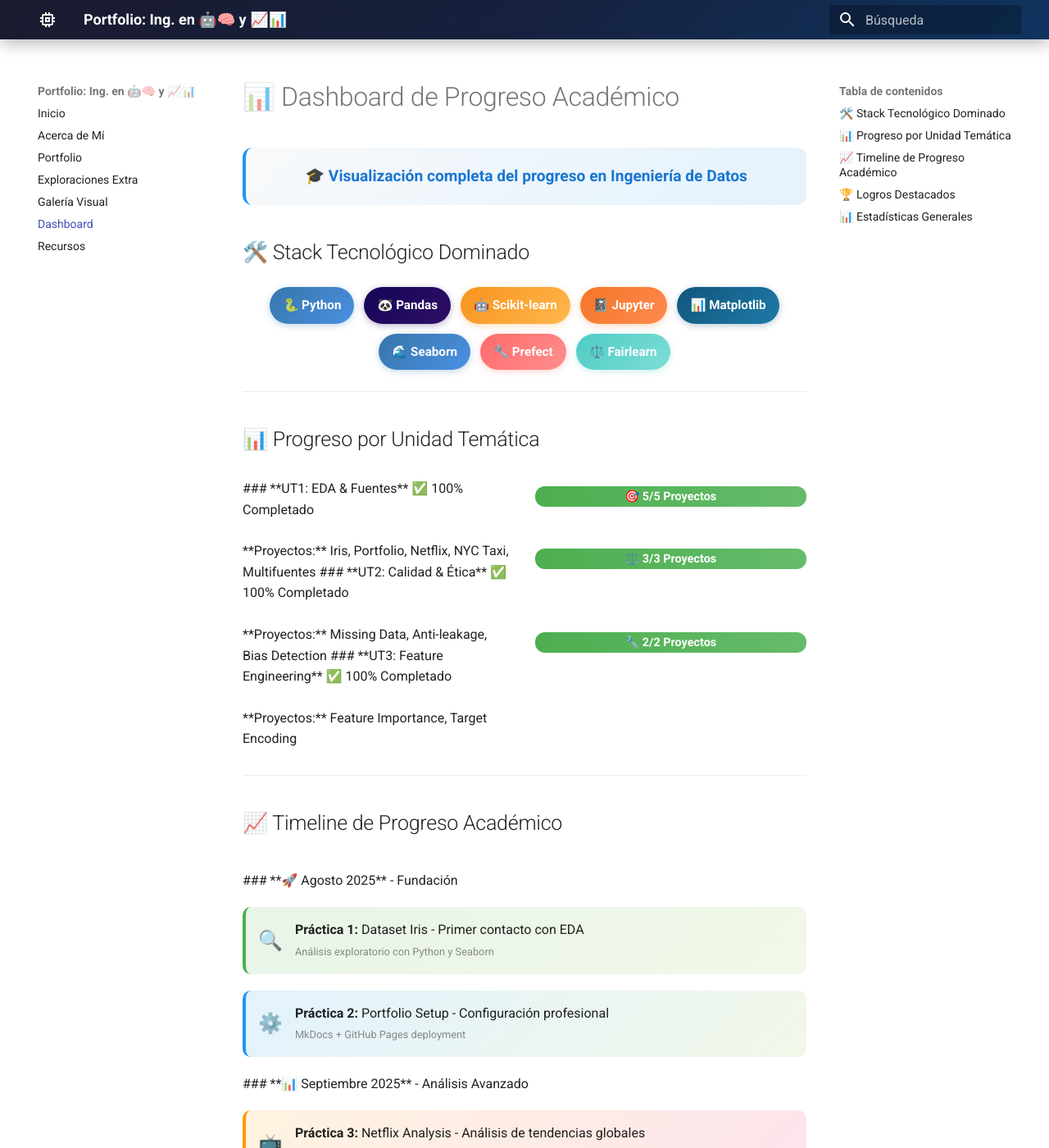
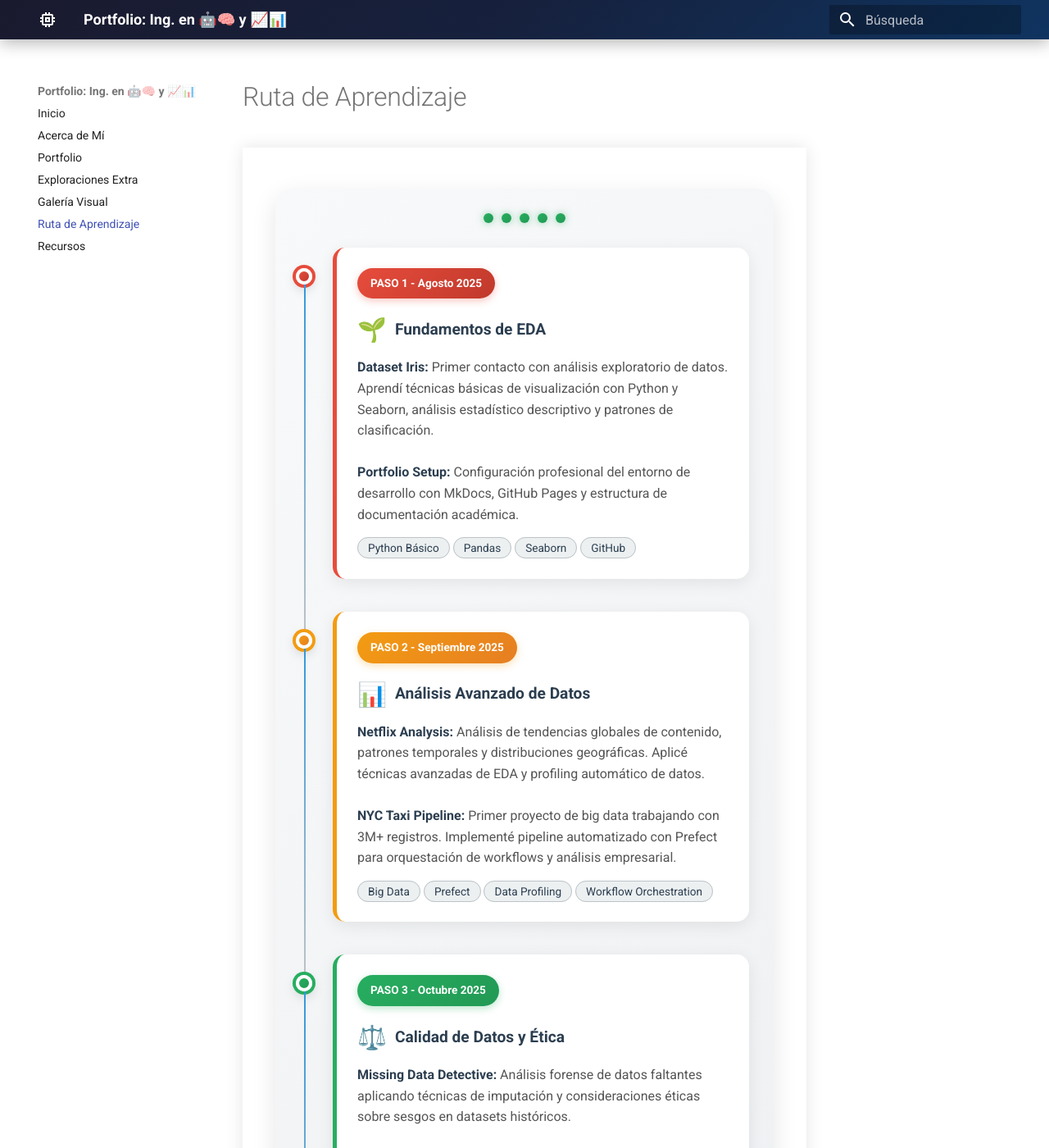
Before and after one commit to ValeRodMa/portafolio_ia_ucu, an MkDocs documentation site: the page built from docs/dashboard.md, in a window 1280 px wide and 1400 px high. Shown: the whole window at 82% size. Built offline with MkDocs 1.6.1 and Material for MkDocs 9.7.7, drawn with Linux system fonts in a browser that asks for light colours; some of the changed text lies outside the part shown.

Commit message:
actualizacion

```diff
--- a/docs/dashboard.md
+++ b/docs/dashboard.md
@@ -1,237 +1,316 @@
----
-title: "Dashboard de Progreso"
-date: 2025-01-01
----
+<style>
+.cv-container {
+  max-width: 800px;
+  margin: 0 auto;
+  background: white;
+  line-height: 1.6;
+  color: #333;
+  box-shadow: 0 0 20px rgba(0,0,0,0.1);
+}
 
-# 📊 Dashboard de Progreso Académico
+.cv-section {
+  padding: 30px 40px;
+}
 
-<div style="text-align: center; margin: 30px 0; padding: 20px; background: linear-gradient(135deg, #f8f9fa 0%, #e3f2fd 100%); border-radius: 12px; border-left: 4px solid #2196f3;">
-  <p style="margin: 0; font-size: 1.2em; color: #1976d2;">
-    🎓 <strong>Visualización completa del progreso en Ingeniería de Datos</strong>
-  </p>
-</div>
+.section-title {
+  font-size: 1.4em;
+  font-weight: bold;
+  color: #2c3e50;
+  margin-bottom: 20px;
+  padding-bottom: 8px;
+  border-bottom: 2px solid #3498db;
+  text-transform: uppercase;
+  letter-spacing: 1px;
+}
 
-## 🛠️ Stack Tecnológico Dominado
+.skill-tag {
+  background: #ecf0f1;
+  color: #2c3e50;
+  padding: 4px 12px;
+  border-radius: 15px;
+  font-size: 0.85em;
+  border: 1px solid #bdc3c7;
+}
 
-<div style="display: flex; flex-wrap: wrap; gap: 12px; margin: 25px 0; justify-content: center;">
+.learning-path-container {
+  background: linear-gradient(135deg, #f8f9fa 0%, #e9ecef 100%);
+  border-radius: 20px;
+  padding: 30px;
+  margin: 20px 0;
+  box-shadow: 0 10px 30px rgba(0,0,0,0.1);
+}
 
-<span style="background: linear-gradient(135deg, #3776AB, #4A90E2); color: white; padding: 10px 16px; border-radius: 25px; font-size: 0.95em; font-weight: bold; box-shadow: 0 2px 8px rgba(55, 118, 171, 0.3);">
-  🐍 Python
-</span>
+.timeline-section {
+  position: relative;
+  padding-left: 40px;
+}
 
-<span style="background: linear-gradient(135deg, #150458, #2E1065); color: white; padding: 10px 16px; border-radius: 25px; font-size: 0.95em; font-weight: bold; box-shadow: 0 2px 8px rgba(21, 4, 88, 0.3);">
-  🐼 Pandas
-</span>
+.timeline-item {
+  position: relative;
+  margin-bottom: 40px;
+  padding: 25px;
+  background: white;
+  border-radius: 15px;
+  box-shadow: 0 5px 20px rgba(0,0,0,0.08);
+  border-left: 5px solid #3498db;
+  transition: all 0.3s ease;
+}
 
-<span style="background: linear-gradient(135deg, #F7931E, #FFB84D); color: white; padding: 10px 16px; border-radius: 25px; font-size: 0.95em; font-weight: bold; box-shadow: 0 2px 8px rgba(247, 147, 30, 0.3);">
-  🤖 Scikit-learn
-</span>
+.timeline-item:hover {
+  transform: translateX(10px);
+  box-shadow: 0 8px 30px rgba(0,0,0,0.15);
+}
 
-<span style="background: linear-gradient(135deg, #F37626, #FF8A50); color: white; padding: 10px 16px; border-radius: 25px; font-size: 0.95em; font-weight: bold; box-shadow: 0 2px 8px rgba(243, 118, 38, 0.3);">
-  📓 Jupyter
-</span>
+.timeline-item:nth-child(1) { border-left-color: #e74c3c; }
+.timeline-item:nth-child(2) { border-left-color: #f39c12; }
+.timeline-item:nth-child(3) { border-left-color: #27ae60; }
+.timeline-item:nth-child(4) { border-left-color: #8e44ad; }
+.timeline-item:nth-child(5) { border-left-color: #3498db; }
 
-<span style="background: linear-gradient(135deg, #11557c, #1E7BA8); color: white; padding: 10px 16px; border-radius: 25px; font-size: 0.95em; font-weight: bold; box-shadow: 0 2px 8px rgba(17, 85, 124, 0.3);">
-  📊 Matplotlib
-</span>
+.timeline-item:before {
+  content: "";
+  position: absolute;
+  left: -50px;
+  top: 25px;
+  width: 20px;
+  height: 20px;
+  background: linear-gradient(135deg, #3498db, #2980b9);
+  border-radius: 50%;
+  border: 4px solid white;
+  box-shadow: 0 0 0 4px #3498db, 0 5px 15px rgba(0,0,0,0.2);
+}
 
-<span style="background: linear-gradient(135deg, #3776AB, #4A90E2); color: white; padding: 10px 16px; border-radius: 25px; font-size: 0.95em; font-weight: bold; box-shadow: 0 2px 8px rgba(55, 118, 171, 0.3);">
-  🌊 Seaborn
-</span>
+.timeline-item:nth-child(1):before { background: linear-gradient(135deg, #e74c3c, #c0392b); box-shadow: 0 0 0 4px #e74c3c, 0 5px 15px rgba(0,0,0,0.2); }
+.timeline-item:nth-child(2):before { background: linear-gradient(135deg, #f39c12, #e67e22); box-shadow: 0 0 0 4px #f39c12, 0 5px 15px rgba(0,0,0,0.2); }
+.timeline-item:nth-child(3):before { background: linear-gradient(135deg, #27ae60, #229954); box-shadow: 0 0 0 4px #27ae60, 0 5px 15px rgba(0,0,0,0.2); }
+.timeline-item:nth-child(4):before { background: linear-gradient(135deg, #8e44ad, #7d3c98); box-shadow: 0 0 0 4px #8e44ad, 0 5px 15px rgba(0,0,0,0.2); }
+.timeline-item:nth-child(5):before { background: linear-gradient(135deg, #3498db, #2980b9); box-shadow: 0 0 0 4px #3498db, 0 5px 15px rgba(0,0,0,0.2); }
 
-<span style="background: linear-gradient(135deg, #FF6B6B, #FF8E8E); color: white; padding: 10px 16px; border-radius: 25px; font-size: 0.95em; font-weight: bold; box-shadow: 0 2px 8px rgba(255, 107, 107, 0.3);">
-  🔧 Prefect
-</span>
+.timeline-item:after {
+  content: "";
+  position: absolute;
+  left: -40px;
+  top: 45px;
+  width: 2px;
+  height: calc(100% + 20px);
+  background: linear-gradient(to bottom, #3498db, #bdc3c7);
+}
 
-<span style="background: linear-gradient(135deg, #4ECDC4, #7EDDD6); color: white; padding: 10px 16px; border-radius: 25px; font-size: 0.95em; font-weight: bold; box-shadow: 0 2px 8px rgba(78, 205, 196, 0.3);">
-  ⚖️ Fairlearn
-</span>
+.timeline-item:last-child:after {
+  display: none;
+}
 
-</div>
+.timeline-date {
+  background: linear-gradient(135deg, #3498db, #2980b9);
+  color: white;
+  padding: 8px 16px;
+  border-radius: 20px;
+  font-weight: bold;
+  font-size: 0.85em;
+  display: inline-block;
+  margin-bottom: 15px;
+  box-shadow: 0 3px 10px rgba(52, 152, 219, 0.3);
+}
 
----
+.timeline-item:nth-child(1) .timeline-date { background: linear-gradient(135deg, #e74c3c, #c0392b); box-shadow: 0 3px 10px rgba(231, 76, 60, 0.3); }
+.timeline-item:nth-child(2) .timeline-date { background: linear-gradient(135deg, #f39c12, #e67e22); box-shadow: 0 3px 10px rgba(243, 156, 18, 0.3); }
+.timeline-item:nth-child(3) .timeline-date { background: linear-gradient(135deg, #27ae60, #229954); box-shadow: 0 3px 10px rgba(39, 174, 96, 0.3); }
+.timeline-item:nth-child(4) .timeline-date { background: linear-gradient(135deg, #8e44ad, #7d3c98); box-shadow: 0 3px 10px rgba(142, 68, 173, 0.3); }
+.timeline-item:nth-child(5) .timeline-date { background: linear-gradient(135deg, #3498db, #2980b9); box-shadow: 0 3px 10px rgba(52, 152, 219, 0.3); }
 
-## 📊 Progreso por Unidad Temática
+.timeline-title {
+  font-weight: bold;
+  color: #2c3e50;
+  margin-bottom: 10px;
+  font-size: 1.2em;
+  display: flex;
+  align-items: center;
+  gap: 10px;
+}
 
-<div style="display: grid; grid-template-columns: repeat(auto-fit, minmax(300px, 1fr)); gap: 25px; margin: 30px 0;">
+.timeline-description {
+  color: #555;
+  font-size: 1em;
+  line-height: 1.6;
+}
 
-### **UT1: EDA & Fuentes** ✅ 100% Completado
+.timeline-description strong {
+  color: #2c3e50;
+  font-weight: 600;
+}
 
-<div style="background: #e8f5e8; height: 25px; border-radius: 12px; position: relative; margin: 10px 0; box-shadow: inset 0 2px 4px rgba(0,0,0,0.1);">
-  <div style="background: linear-gradient(90deg, #4caf50, #66bb6a); height: 100%; width: 100%; border-radius: 12px; display: flex; align-items: center; justify-content: center; color: white; font-weight: bold; font-size: 0.9em;">
-    🎯 5/5 Proyectos
-  </div>
-</div>
+.learning-path-header {
+  text-align: center;
+  margin-bottom: 40px;
+  padding: 20px;
+  background: linear-gradient(135deg, #667eea 0%, #764ba2 100%);
+  border-radius: 15px;
+  color: white;
+}
 
-**Proyectos:** Iris, Portfolio, Netflix, NYC Taxi, Multifuentes
+.learning-path-header h3 {
+  margin: 0 0 10px 0;
+  font-size: 1.8em;
+  font-weight: bold;
+}
 
-### **UT2: Calidad & Ética** ✅ 100% Completado
+.learning-path-header p {
+  margin: 0;
+  opacity: 0.9;
+  font-size: 1.1em;
+}
 
-<div style="background: #e8f5e8; height: 25px; border-radius: 12px; position: relative; margin: 10px 0; box-shadow: inset 0 2px 4px rgba(0,0,0,0.1);">
-  <div style="background: linear-gradient(90deg, #4caf50, #66bb6a); height: 100%; width: 100%; border-radius: 12px; display: flex; align-items: center; justify-content: center; color: white; font-weight: bold; font-size: 0.9em;">
-    ⚖️ 3/3 Proyectos
-  </div>
-</div>
+.step-progress {
+  display: flex;
+  justify-content: center;
+  margin-bottom: 30px;
+  gap: 10px;
+}
 
-**Proyectos:** Missing Data, Anti-leakage, Bias Detection
+.progress-dot {
+  width: 12px;
+  height: 12px;
+  border-radius: 50%;
+  background: #bdc3c7;
+  transition: all 0.3s ease;
+}
 
-### **UT3: Feature Engineering** ✅ 100% Completado
+.progress-dot.active {
+  background: linear-gradient(135deg, #3498db, #2980b9);
+  box-shadow: 0 0 10px rgba(52, 152, 219, 0.5);
+}
 
-<div style="background: #e8f5e8; height: 25px; border-radius: 12px; position: relative; margin: 10px 0; box-shadow: inset 0 2px 4px rgba(0,0,0,0.1);">
-  <div style="background: linear-gradient(90deg, #4caf50, #66bb6a); height: 100%; width: 100%; border-radius: 12px; display: flex; align-items: center; justify-content: center; color: white; font-weight: bold; font-size: 0.9em;">
-    🔧 2/2 Proyectos
-  </div>
-</div>
+.progress-dot.completed {
+  background: linear-gradient(135deg, #27ae60, #229954);
+  box-shadow: 0 0 10px rgba(39, 174, 96, 0.5);
+}
+</style>
 
-**Proyectos:** Feature Importance, Target Encoding
+<div class="cv-container">
 
-</div>
+<div class="cv-section">
+  <div class="learning-path-container">
+    <div class="step-progress">
+      <div class="progress-dot completed"></div>
+      <div class="progress-dot completed"></div>
+      <div class="progress-dot completed"></div>
+      <div class="progress-dot completed"></div>
+      <div class="progress-dot completed"></div>
+    </div>
 
----
+    <div class="timeline-section">
+      <div class="timeline-item">
+        <div class="timeline-date">PASO 1 - Agosto 2025</div>
+        <div class="timeline-title">
+          <span style="font-size: 1.5em;">🌱</span>
+          Fundamentos de EDA
+        </div>
+        <div class="timeline-description">
+          <strong>Dataset Iris:</strong> Primer contacto con análisis exploratorio de datos.
+          Aprendí técnicas básicas de visualización con Python y Seaborn, análisis estadístico
+          descriptivo y patrones de clasificación. <br><br>
+          <strong>Portfolio Setup:</strong> Configuración profesional del entorno de desarrollo
+          con MkDocs, GitHub Pages y estructura de documentación académica.
+          <div style="margin-top: 15px;">
+            <span class="skill-tag">Python Básico</span>
+            <span class="skill-tag">Pandas</span>
+            <span class="skill-tag">Seaborn</span>
+            <span class="skill-tag">GitHub</span>
+          </div>
+        </div>
+      </div>
 
-## 📈 Timeline de Progreso Académico
+      <div class="timeline-item">
+        <div class="timeline-date">PASO 2 - Septiembre 2025</div>
+        <div class="timeline-title">
+          <span style="font-size: 1.5em;">📊</span>
+          Análisis Avanzado de Datos
+        </div>
+        <div class="timeline-description">
+          <strong>Netflix Analysis:</strong> Análisis de tendencias globales de contenido,
+          patrones temporales y distribuciones geográficas. Aplicé técnicas avanzadas de EDA
+          y profiling automático de datos. <br><br>
+          <strong>NYC Taxi Pipeline:</strong> Primer proyecto de big data trabajando con
+          3M+ registros. Implementé pipeline automatizado con Prefect para orquestación
+          de workflows y análisis empresarial.
+          <div style="margin-top: 15px;">
+            <span class="skill-tag">Big Data</span>
+            <span class="skill-tag">Prefect</span>
+            <span class="skill-tag">Data Profiling</span>
+            <span class="skill-tag">Workflow Orchestration</span>
+          </div>
+        </div>
+      </div>
 
-<div style="position: relative; margin: 40px 0;">
+      <div class="timeline-item">
+        <div class="timeline-date">PASO 3 - Octubre 2025</div>
+        <div class="timeline-title">
+          <span style="font-size: 1.5em;">⚖️</span>
+          Calidad de Datos y Ética
+        </div>
+        <div class="timeline-description">
+          <strong>Missing Data Detective:</strong> Análisis forense de datos faltantes
+          aplicando técnicas de imputación y consideraciones éticas sobre sesgos en
+          datasets históricos. <br><br>
+          <strong>Anti-leakage Pipeline:</strong> Implementé técnicas avanzadas de prevención
+          de data leakage con validación cruzada y pipelines robustos. <br><br>
+          <strong>Bias Detection:</strong> Primer contacto con ética en ML aplicando
+          framework Fairlearn para detección y corrección de sesgos algorítmicos.
+          <div style="margin-top: 15px;">
+            <span class="skill-tag">Data Quality</span>
+            <span class="skill-tag">Data Leakage</span>
+            <span class="skill-tag">Fairlearn</span>
+            <span class="skill-tag">Ethics in ML</span>
+          </div>
+        </div>
+      </div>
 
-### **🚀 Agosto 2025** - Fundación
-<div style="display: flex; align-items: center; margin: 20px 0; padding: 15px; background: linear-gradient(135deg, #e8f5e8 0%, #f1f8e9 100%); border-radius: 10px; border-left: 4px solid #4caf50;">
-  <div style="margin-right: 15px; font-size: 1.5em;">🔍</div>
-  <div>
-    <strong>Práctica 1:</strong> Dataset Iris - Primer contacto con EDA<br>
-    <small style="color: #666;">Análisis exploratorio con Python y Seaborn</small>
-  </div>
-</div>
+      <div class="timeline-item">
+        <div class="timeline-date">PASO 4 - Noviembre 2025</div>
+        <div class="timeline-title">
+          <span style="font-size: 1.5em;">🔧</span>
+          Feature Engineering Avanzado
+        </div>
+        <div class="timeline-description">
+          <strong>Feature Importance Analysis:</strong> Comparación metodológica entre
+          Mutual Information y Random Forest para selección de variables en datasets
+          desbalanceados con aplicación de SMOTE. <br><br>
+          <strong>Target Encoding:</strong> Técnicas avanzadas para manejo de variables
+          categóricas de alta cardinalidad, comparando Label, One-Hot, Target Encoding
+          y técnicas especializadas.
+          <div style="margin-top: 15px;">
+            <span class="skill-tag">Feature Selection</span>
+            <span class="skill-tag">Mutual Information</span>
+            <span class="skill-tag">Target Encoding</span>
+            <span class="skill-tag">High Cardinality</span>
+          </div>
+        </div>
+      </div>
 
-<div style="display: flex; align-items: center; margin: 20px 0; padding: 15px; background: linear-gradient(135deg, #e3f2fd 0%, #f1f8e9 100%); border-radius: 10px; border-left: 4px solid #2196f3;">
-  <div style="margin-right: 15px; font-size: 1.5em;">⚙️</div>
-  <div>
-    <strong>Práctica 2:</strong> Portfolio Setup - Configuración profesional<br>
-    <small style="color: #666;">MkDocs + GitHub Pages deployment</small>
-  </div>
-</div>
-
-### **📊 Septiembre 2025** - Análisis Avanzado
-<div style="display: flex; align-items: center; margin: 20px 0; padding: 15px; background: linear-gradient(135deg, #fff3e0 0%, #fce4ec 100%); border-radius: 10px; border-left: 4px solid #ff9800;">
-  <div style="margin-right: 15px; font-size: 1.5em;">📺</div>
-  <div>
-    <strong>Práctica 3:</strong> Netflix Analysis - Análisis de tendencias globales<br>
-    <small style="color: #666;">EDA completo con profiling automático</small>
-  </div>
-</div>
-
-<div style="display: flex; align-items: center; margin: 20px 0; padding: 15px; background: linear-gradient(135deg, #e8eaf6 0%, #f3e5f5 100%); border-radius: 10px; border-left: 4px solid #673ab7;">
-  <div style="margin-right: 15px; font-size: 1.5em;">🚕</div>
-  <div>
-    <strong>Práctica 4:</strong> NYC Taxi Pipeline - 3M+ registros<br>
-    <small style="color: #666;">Integración compleja con Prefect</small>
-  </div>
-</div>
-
-### **⚖️ Octubre 2025** - Calidad y Ética
-<div style="display: flex; align-items: center; margin: 20px 0; padding: 15px; background: linear-gradient(135deg, #fce4ec 0%, #f8bbd9 100%); border-radius: 10px; border-left: 4px solid #e91e63;">
-  <div style="margin-right: 15px; font-size: 1.5em;">🧹</div>
-  <div>
-    <strong>Práctica 5:</strong> Missing Data Detective - Análisis forense<br>
-    <small style="color: #666;">Detección y tratamiento ético</small>
-  </div>
-</div>
-
-<div style="display: flex; align-items: center; margin: 20px 0; padding: 15px; background: linear-gradient(135deg, #e0f2f1 0%, #b2dfdb 100%); border-radius: 10px; border-left: 4px solid #009688;">
-  <div style="margin-right: 15px; font-size: 1.5em;">🔧</div>
-  <div>
-    <strong>Práctica 6:</strong> Anti-leakage Pipeline - Prevención de data leakage<br>
-    <small style="color: #666;">Transformaciones avanzadas</small>
-  </div>
-</div>
-
-<div style="display: flex; align-items: center; margin: 20px 0; padding: 15px; background: linear-gradient(135deg, #fff8e1 0%, #ffecb3 100%); border-radius: 10px; border-left: 4px solid #ffc107;">
-  <div style="margin-right: 15px; font-size: 1.5em;">⚖️</div>
-  <div>
-    <strong>Práctica 7:</strong> Bias Detection - Ética en ML<br>
-    <small style="color: #666;">Framework Fairlearn para algoritmos justos</small>
-  </div>
-</div>
-
-### **🔧 Noviembre 2025** - Feature Engineering
-<div style="display: flex; align-items: center; margin: 20px 0; padding: 15px; background: linear-gradient(135deg, #f1f8e9 0%, #dcedc8 100%); border-radius: 10px; border-left: 4px solid #8bc34a;">
-  <div style="margin-right: 15px; font-size: 1.5em;">🎯</div>
-  <div>
-    <strong>Práctica 8:</strong> Feature Importance Analysis<br>
-    <small style="color: #666;">Mutual Information vs Random Forest</small>
-  </div>
-</div>
-
-<div style="display: flex; align-items: center; margin: 20px 0; padding: 15px; background: linear-gradient(135deg, #e1f5fe 0%, #b3e5fc 100%); border-radius: 10px; border-left: 4px solid #03a9f4;">
-  <div style="margin-right: 15px; font-size: 1.5em;">🏷️</div>
-  <div>
-    <strong>Práctica 9:</strong> Target Encoding - Técnicas avanzadas<br>
-    <small style="color: #666;">Variables categóricas de alta cardinalidad</small>
+      <div class="timeline-item">
+        <div class="timeline-date">PASO 5 - Exploraciones Adicionales</div>
+        <div class="timeline-title">
+          <span style="font-size: 1.5em;">🚀</span>
+          Proyectos de Especialización
+        </div>
+        <div class="timeline-description">
+          <strong>Wine Quality Analysis:</strong> Análisis de variables fisicoquímicas
+          que influyen en la calidad del vino aplicando técnicas de EDA avanzada. <br><br>
+          <strong>Credit Card Fraud Detection:</strong> Trabajo con dataset extremadamente
+          desbalanceado (0.172% de fraude) aplicando técnicas de oversampling y análisis
+          de importancia de features. <br><br>
+          <strong>Heart Disease Analysis:</strong> Replicación de técnicas de feature
+          scaling con datos médicos reales y experimentos de data leakage.
+          <div style="margin-top: 15px;">
+            <span class="skill-tag">SMOTE</span>
+            <span class="skill-tag">Class Imbalance</span>
+            <span class="skill-tag">Feature Scaling</span>
+            <span class="skill-tag">Medical Data</span>
+          </div>
+        </div>
+      </div>
+    </div>
   </div>
 </div>
 
 </div>
-
----
-
-## 🏆 Logros Destacados
-
-<div style="display: grid; grid-template-columns: repeat(auto-fit, minmax(250px, 1fr)); gap: 20px; margin: 30px 0;">
-
-<div style="text-align: center; padding: 20px; background: linear-gradient(135deg, #ff6b6b 0%, #ff8e8e 100%); border-radius: 15px; color: white; box-shadow: 0 4px 15px rgba(255, 107, 107, 0.3);">
-  <div style="font-size: 2.5em; margin-bottom: 10px;">🚕</div>
-  <div style="font-size: 1.2em; font-weight: bold; margin-bottom: 5px;">Proyecto Más Complejo</div>
-  <div style="font-size: 0.9em; opacity: 0.9;">Pipeline NYC Taxi<br>3M+ registros</div>
-</div>
-
-<div style="text-align: center; padding: 20px; background: linear-gradient(135deg, #4ecdc4 0%, #7eddd6 100%); border-radius: 15px; color: white; box-shadow: 0 4px 15px rgba(78, 205, 196, 0.3);">
-  <div style="font-size: 2.5em; margin-bottom: 10px;">🔧</div>
-  <div style="font-size: 1.2em; font-weight: bold; margin-bottom: 5px;">Técnica Más Avanzada</div>
-  <div style="font-size: 0.9em; opacity: 0.9;">Anti-leakage<br>Pipeline</div>
-</div>
-
-<div style="text-align: center; padding: 20px; background: linear-gradient(135deg, #45b7d1 0%, #6bc5d8 100%); border-radius: 15px; color: white; box-shadow: 0 4px 15px rgba(69, 183, 209, 0.3);">
-  <div style="font-size: 2.5em; margin-bottom: 10px;">💳</div>
-  <div style="font-size: 1.2em; font-weight: bold; margin-bottom: 5px;">Dataset Más Desafiante</div>
-  <div style="font-size: 0.9em; opacity: 0.9;">Credit Card Fraud<br>Desbalance extremo</div>
-</div>
-
-</div>
-
----
-
-## 📊 Estadísticas Generales
-
-<div style="display: grid; grid-template-columns: repeat(auto-fit, minmax(200px, 1fr)); gap: 20px; margin: 30px 0;">
-
-<div style="text-align: center; padding: 25px; background: linear-gradient(135deg, #667eea 0%, #764ba2 100%); border-radius: 15px; color: white; box-shadow: 0 4px 15px rgba(102, 126, 234, 0.3);">
-  <div style="font-size: 3em; font-weight: bold; margin-bottom: 5px;">10</div>
-  <div style="font-size: 1.1em; font-weight: bold;">Proyectos Completados</div>
-  <div style="font-size: 0.9em; opacity: 0.8; margin-top: 5px;">100% de las prácticas</div>
-</div>
-
-<div style="text-align: center; padding: 25px; background: linear-gradient(135deg, #f093fb 0%, #f5576c 100%); border-radius: 15px; color: white; box-shadow: 0 4px 15px rgba(240, 147, 251, 0.3);">
-  <div style="font-size: 3em; font-weight: bold; margin-bottom: 5px;">25+</div>
-  <div style="font-size: 1.1em; font-weight: bold;">Visualizaciones</div>
-  <div style="font-size: 0.9em; opacity: 0.8; margin-top: 5px;">Gráficos generados</div>
-</div>
-
-<div style="text-align: center; padding: 25px; background: linear-gradient(135deg, #4facfe 0%, #00f2fe 100%); border-radius: 15px; color: white; box-shadow: 0 4px 15px rgba(79, 172, 254, 0.3);">
-  <div style="font-size: 3em; font-weight: bold; margin-bottom: 5px;">8</div>
-  <div style="font-size: 1.1em; font-weight: bold;">Tecnologías</div>
-  <div style="font-size: 0.9em; opacity: 0.8; margin-top: 5px;">Dominadas</div>
-</div>
-
-<div style="text-align: center; padding: 25px; background: linear-gradient(135deg, #43e97b 0%, #38f9d7 100%); border-radius: 15px; color: white; box-shadow: 0 4px 15px rgba(67, 233, 123, 0.3);">
-  <div style="font-size: 3em; font-weight: bold; margin-bottom: 5px;">6</div>
-  <div style="font-size: 1.1em; font-weight: bold;">Datasets Reales</div>
-  <div style="font-size: 0.9em; opacity: 0.8; margin-top: 5px;">Analizados</div>
-</div>
-
-</div>
-
----
-
-<div style="text-align: center; margin: 40px 0; padding: 20px; background: linear-gradient(135deg, #667eea 0%, #764ba2 100%); border-radius: 15px; color: white;">
-  <h3 style="margin: 0 0 10px 0; color: white;">🎓 ¡Progreso Excepcional!</h3>
-  <p style="margin: 0; opacity: 0.9;">Completaste exitosamente todas las unidades temáticas de Ingeniería de Datos</p>
-</div>
--- a/mkdocs.yml
+++ b/mkdocs.yml
@@ -6,7 +6,7 @@ nav:
   - Portfolio: portfolio/index.md
   - Exploraciones Extra: exploraciones-extra/index.md
   - Galería Visual: galeria/index.md
-  - Dashboard: dashboard.md
+  - Ruta de Aprendizaje: dashboard.md
   - Recursos: recursos.md
 
 theme:
```
